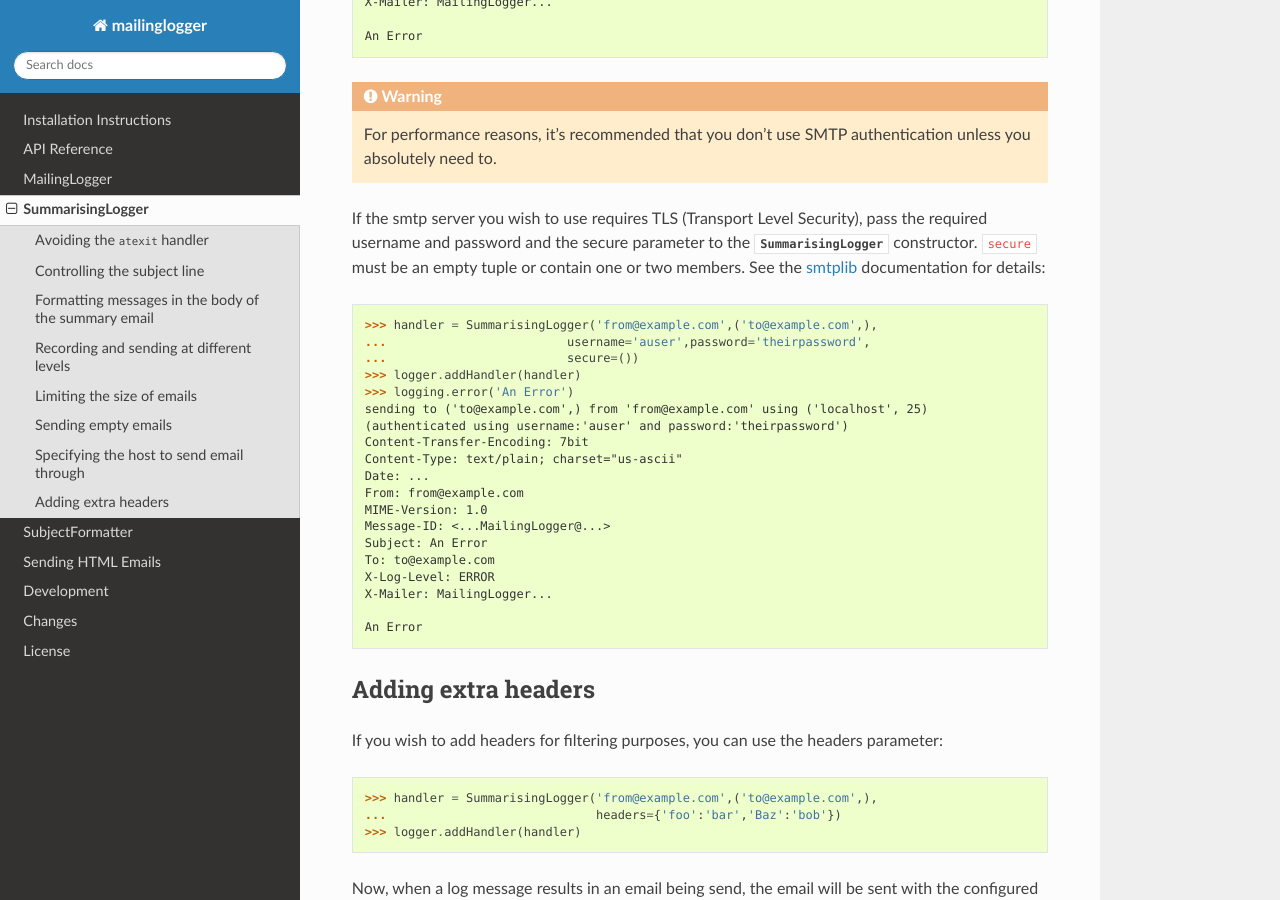
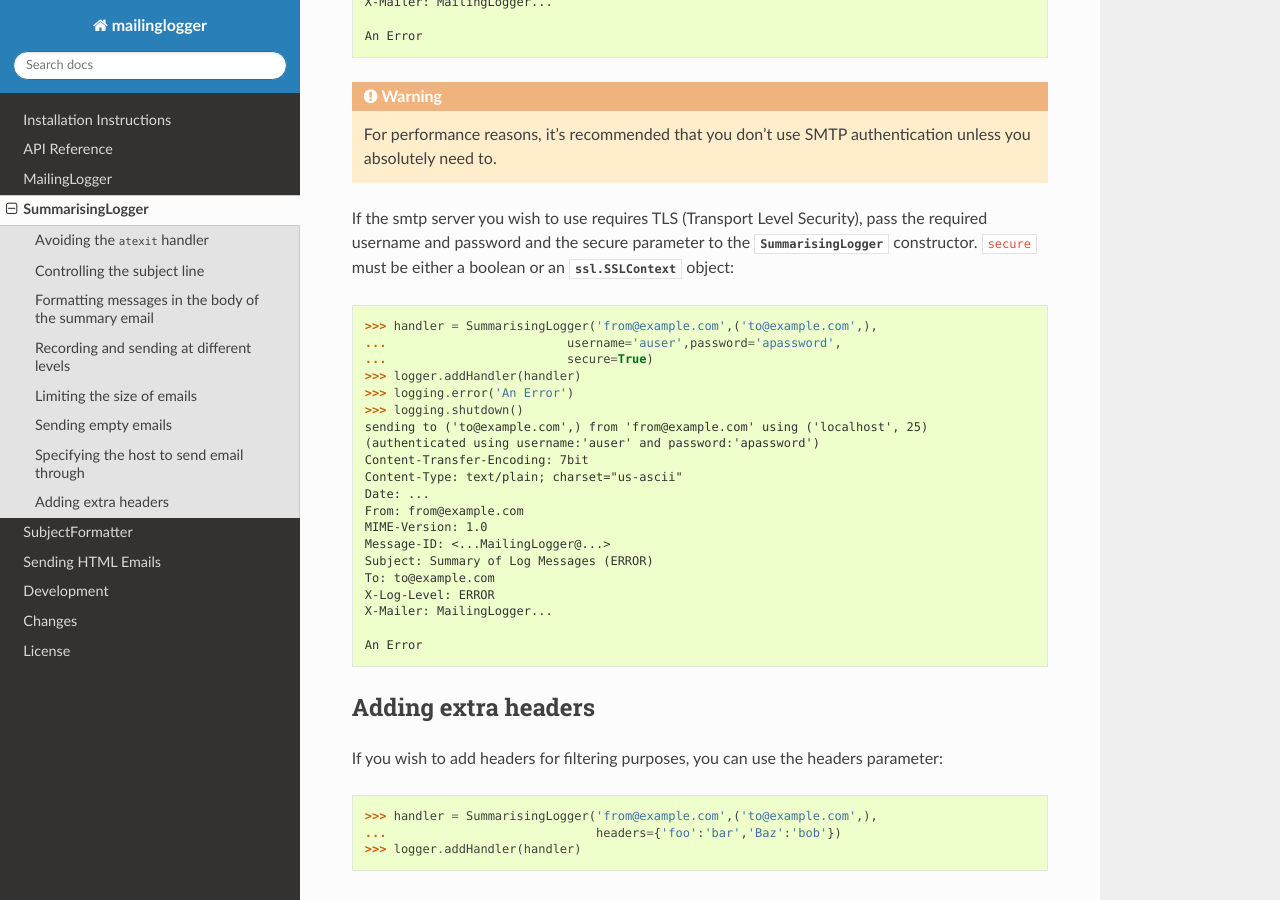
Before and after one commit to simplistix/mailinglogger, a Sphinx documentation site: the page built from docs/summarisinglogger.txt, in a window 1280 px wide and 900 px high, scrolled down 9643 px. Built offline with Sphinx 7.4.7 and the Read the Docs theme 2.0.0, drawn with Linux system fonts in a browser that asks for light colours.

Commit message:
Make "secure" less weird and improve up its testing.

```diff
--- a/docs/summarisinglogger.txt
+++ b/docs/summarisinglogger.txt
@@ -538,34 +538,34 @@ An Error
 
 If the smtp server you wish to use requires TLS (Transport Level Security),
 pass the required username and password and the secure parameter to the
-:class:`SummarisingLogger` constructor. ``secure`` must be an empty tuple or
-contain one or two members. See the `smtplib`__ documentation for details:
-
-__ https://docs.python.org/3/library/smtplib.html
+:class:`SummarisingLogger` constructor. ``secure`` must be either a boolean
+or an :class:`ssl.SSLContext` object:
 
 .. invisible-code-block: python
 
   logging.getLogger('').removeHandler(handler)
 
 >>> handler = SummarisingLogger('from@example.com',('to@example.com',),
-...                         username='auser',password='theirpassword',
-...                         secure=())
+...                         username='auser',password='apassword',
+...                         secure=True)
 >>> logger.addHandler(handler)
 >>> logging.error('An Error')
+>>> logging.shutdown()
 sending to ('to@example.com',) from 'from@example.com' using ('localhost', 25)
-(authenticated using username:'auser' and password:'theirpassword')
+(authenticated using username:'auser' and password:'apassword')
 Content-Transfer-Encoding: 7bit
 Content-Type: text/plain; charset="us-ascii"
 Date: ...
 From: from@example.com
 MIME-Version: 1.0
 Message-ID: <...MailingLogger@...>
-Subject: An Error
+Subject: Summary of Log Messages (ERROR)
 To: to@example.com
 X-Log-Level: ERROR
 X-Mailer: MailingLogger...
 <BLANKLINE>
 An Error
+<BLANKLINE>
 
 .. _sum_extra_headers:
 
```
Also changed, not shown: docs/api.txt (+4 -10 lines), 4 other files.
